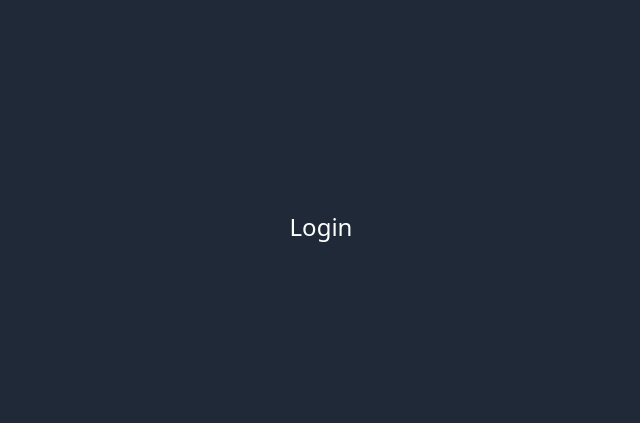
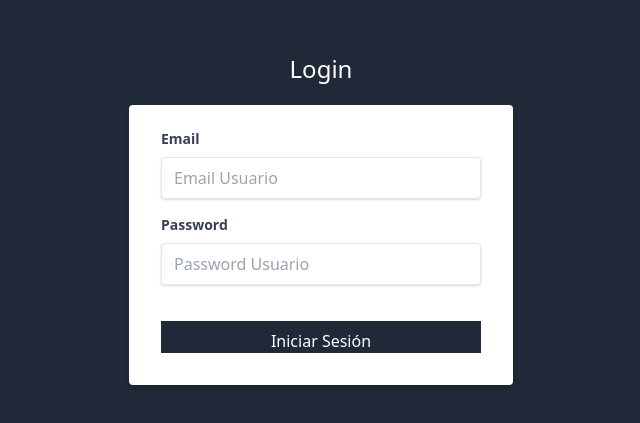
Before and after one commit to kpeet/crmcliente-nextjs-apollo-graphQL, a Next.js app: page /login in a window 1280 px wide. Shown: the part 173-596 px from the top of the page, without its empty margins (319-959 px from the left). Built offline with nearby package versions, Linux system fonts and the light colour scheme.

Commit message:
Add login Form

```diff
--- a/pages/login.js
+++ b/pages/login.js
@@ -1,10 +1,50 @@
-
 import Layout from '../components/Layout';
 
 const Login = () => (
     <div>
         <Layout>
             <h1 className="text-center text-2xl text-white font-light">Login</h1>
+
+            <div className="flex justify-center mt-5">
+
+                <div className="w-full max-w-sm">
+                    <form className="bg-white rounded shadow-md px-8 pt-6 pb-8 mb-4">
+                        <div  className="mb-4">
+                            <label className="block text-gray-700 text-sm font-bold mb-2" htmlFor="email">
+                                Email
+                            </label>
+                            <input
+                                className="shadow appearance-none border rounded w-full py-2 px-3 text-gray-700 leading-tigth focus:outline-none focus:shadow-outline"
+                                id="email"
+                                type="email"
+                                placeholder="Email Usuario"
+                            />
+                        </div>
+
+                        <div className="mb-4">
+                            <label className="block text-gray-700 text-sm font-bold mb-2" htmlFor="password">
+                                Password
+                            </label>
+                            <input
+                                className="shadow appearance-none border rounded w-full py-2 px-3 text-gray-700 leading-tigth focus:outline-none focus:shadow-outline"
+                                id="password"
+                                type="password"
+                                placeholder="Password Usuario"
+                            />
+                        </div>
+
+                        <input
+                            type="submit"
+                            className="bg-gray-800 w-full mt-5 pt-2 text-white uppercas hover:bg-gray-9git 00"
+                            value="Iniciar Sesión"
+                            />
+                    </form>
+
+                </div>
+
+            </div>
+
+
         </Layout>
     </div>
 );
```
